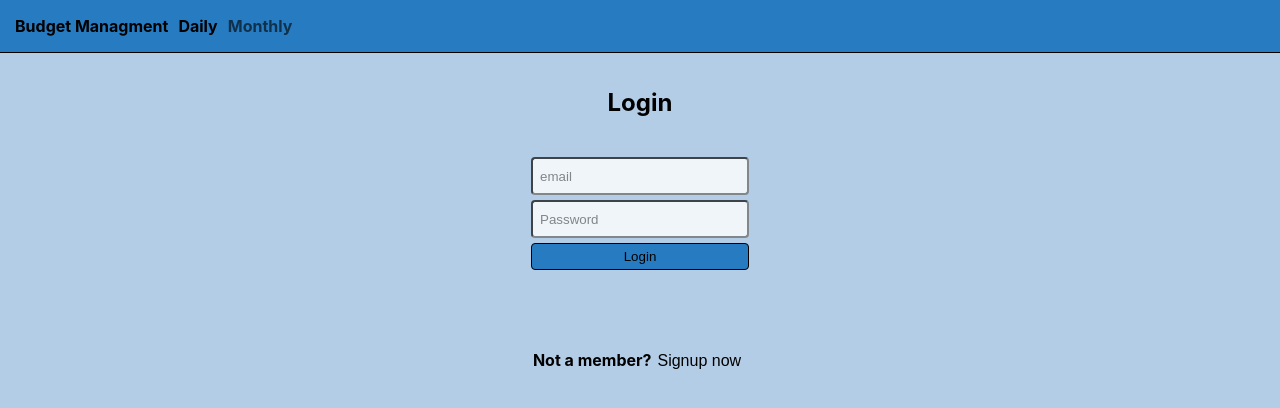
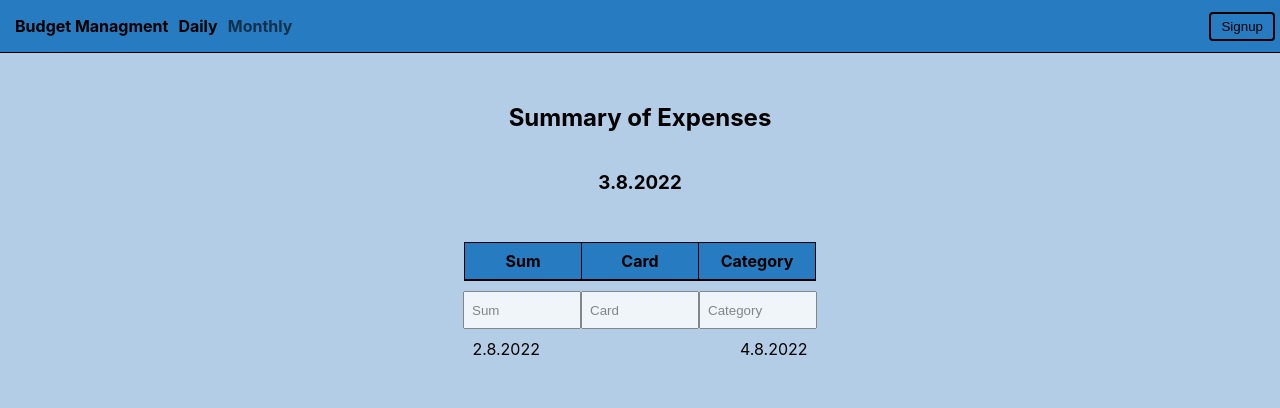
Before and after one commit to AmitGabay/budget-management, a React (Create React App) app: page / in a window 1280 px wide. Shown: the top 408 px of the page. Built offline with nearby package versions, Linux system fonts and the light colour scheme.

Commit message:
add localstorage option for first impression

```diff
--- a/src/App.js
+++ b/src/App.js
@@ -12,6 +12,7 @@ import "./App.module.css";
 function App() {
   const day = new Date();
   const [userLoggedIn, setUserLoggedIn] = useState(Boolean(localStorage.user));
+  const [signup, setSignup] = useState(false);
 
   const logout = () => {
     setUserLoggedIn(false);
@@ -19,10 +20,14 @@ function App() {
     delete axios.defaults.headers.Authorization;
   };
 
+  const signin = async () => {
+    await localStorage.clear();
+    setSignup(true);
+  };
+
   return (
     <div className="App">
-      <Navbar userLoggedIn={userLoggedIn} logout={logout} />
-      {userLoggedIn ? (
+      <Navbar userLoggedIn={userLoggedIn} logout={logout} signin={signin} />
       <Routes>
         <Route
           path="/"
@@ -32,16 +37,13 @@ function App() {
           path="/month"
           element={<Monthly userLoggedIn={userLoggedIn} day={day} />}
         />
-          <Route
-            path="/:pick"
-            element={<Daily userLoggedIn={userLoggedIn} />}
-          />
+        <Route path="/:pick" element={<Daily userLoggedIn={userLoggedIn} />} />
         <Route
           path="/month/:pick"
           element={<Monthly userLoggedIn={userLoggedIn} />}
         />
       </Routes>
-      ) : (
+      {signup && (
         <Login userLoggedIn={userLoggedIn} setUserLoggedIn={setUserLoggedIn} />
       )}
     </div>
--- a/src/components/Input/Input.jsx
+++ b/src/components/Input/Input.jsx
@@ -3,7 +3,7 @@ import axios from "axios";
 
 import style from "./Input.module.css";
 
-const Input = ({ expenses, day, data, setData }) => {
+const Input = ({ expenses, day, data, setData, userLoggedIn }) => {
   const [inputs, setInputs] = useState({
     sum: "",
     card: "",
@@ -21,10 +21,23 @@ const Input = ({ expenses, day, data, setData }) => {
     const updatedData = [...data, inputs];
     setData(updatedData);
     if (!expenses.length) {
-      axios.post(`${process.env.REACT_APP_SERVER_URL}/daily`, {
-        expenses: [{ date: day, data: updatedData }],
-      });
+      const updatedExpenses = [{ date: day, data: updatedData }];
+      userLoggedIn
+        ? axios.post(`${process.env.REACT_APP_SERVER_URL}/daily`, {
+            expenses: updatedExpenses,
+          })
+        : localStorage.setItem("expenses", JSON.stringify(updatedExpenses));
     } else {
+      if (!userLoggedIn) {
+        const expense = expenses.find(({ date }) => {
+          const dbDate = new Date(date).toDateString();
+          return dbDate === day.toDateString();
+        });
+        expense && localStorage.removeItem("expenses", JSON.stringify(expense));
+        const updatedExpenses = [...expenses, { date: day, data: updatedData }];
+        localStorage.setItem("expenses", JSON.stringify(updatedExpenses));
+        return;
+      }
       axios.put(`${process.env.REACT_APP_SERVER_URL}/daily`, {
         date: day,
         data: updatedData,
--- a/src/components/Navbar/Navbar.jsx
+++ b/src/components/Navbar/Navbar.jsx
@@ -2,7 +2,7 @@ import { NavLink } from "react-router-dom";
 
 import style from "./Navbar.module.css";
 
-const Navbar = ({ userLoggedIn, logout }) => {
+const Navbar = ({ userLoggedIn, logout, signin }) => {
   return (
     <nav className={style.navbar}>
       <p>Budget Managment</p>
@@ -22,7 +22,11 @@ const Navbar = ({ userLoggedIn, logout }) => {
       >
         Monthly
       </NavLink>
-      {userLoggedIn && <button onClick={logout}>Logout</button>}
+      {userLoggedIn ? (
+        <button onClick={logout}>Logout</button>
+      ) : (
+        <button onClick={signin}>Signup</button>
+      )}
     </nav>
   );
 };
--- a/src/pages/Daily/Daily.jsx
+++ b/src/pages/Daily/Daily.jsx
@@ -33,14 +33,19 @@ const Daily = ({ userLoggedIn, day }) => {
   const dayForward = new Date(changeDay.setDate(changeDay.getDate() + 2));
 
   useEffect(() => {
-    if (!userLoggedIn) return;
-
     const getData = async () => {
+      if (userLoggedIn) {
         const { data: expenses } = await axios(
           `${process.env.REACT_APP_SERVER_URL}/`
         );
         setExpenses(expenses);
-      const expense = expenses.find(({ date }) => {
+      } else {
+        setExpenses(JSON.parse(localStorage.expenses || "[]"));
+      }
+
+      const expense =
+        expenses &&
+        expenses.find(({ date }) => {
           const dbDate = new Date(date).toDateString();
           return dbDate === day.toDateString();
         });
@@ -55,7 +60,13 @@ const Daily = ({ userLoggedIn, day }) => {
       <h2>Summary of Expenses</h2>
       <h3>{day.toLocaleDateString("de-DE")}</h3>
       <Table columns={columns} data={data} />
-      <Input day={day} expenses={expenses} data={data} setData={setData} />
+      <Input
+        day={day}
+        expenses={expenses}
+        data={data}
+        setData={setData}
+        userLoggedIn={userLoggedIn}
+      />
       <div className={style.flipping}>
         <Link className={style.link} to={`/${dayBack.toISOString()}`}>
           <span>{dayBack.toLocaleDateString("de-DE")}</span>
--- a/src/pages/Monthly/Monthly.jsx
+++ b/src/pages/Monthly/Monthly.jsx
@@ -62,14 +62,19 @@ const Monthly = ({ userLoggedIn, day }) => {
   };
 
   useEffect(() => {
-    if (!userLoggedIn) return;
-
     const getData = async () => {
+      if (userLoggedIn) {
         const { data: expenses } = await axios(
           `${process.env.REACT_APP_SERVER_URL}/`
         );
         setExpenses(expenses);
-      const expense = expenses
+      } else {
+        setExpenses(JSON.parse(localStorage.expenses || "[]"));
+      }
+
+      const expense =
+        expenses &&
+        expenses
           .filter(({ date }) => {
             const dbDate = new Date(date);
             return dbDate.getMonth() === day.getMonth();
```
Lines whose indentation alone changed are shown as unchanged.
